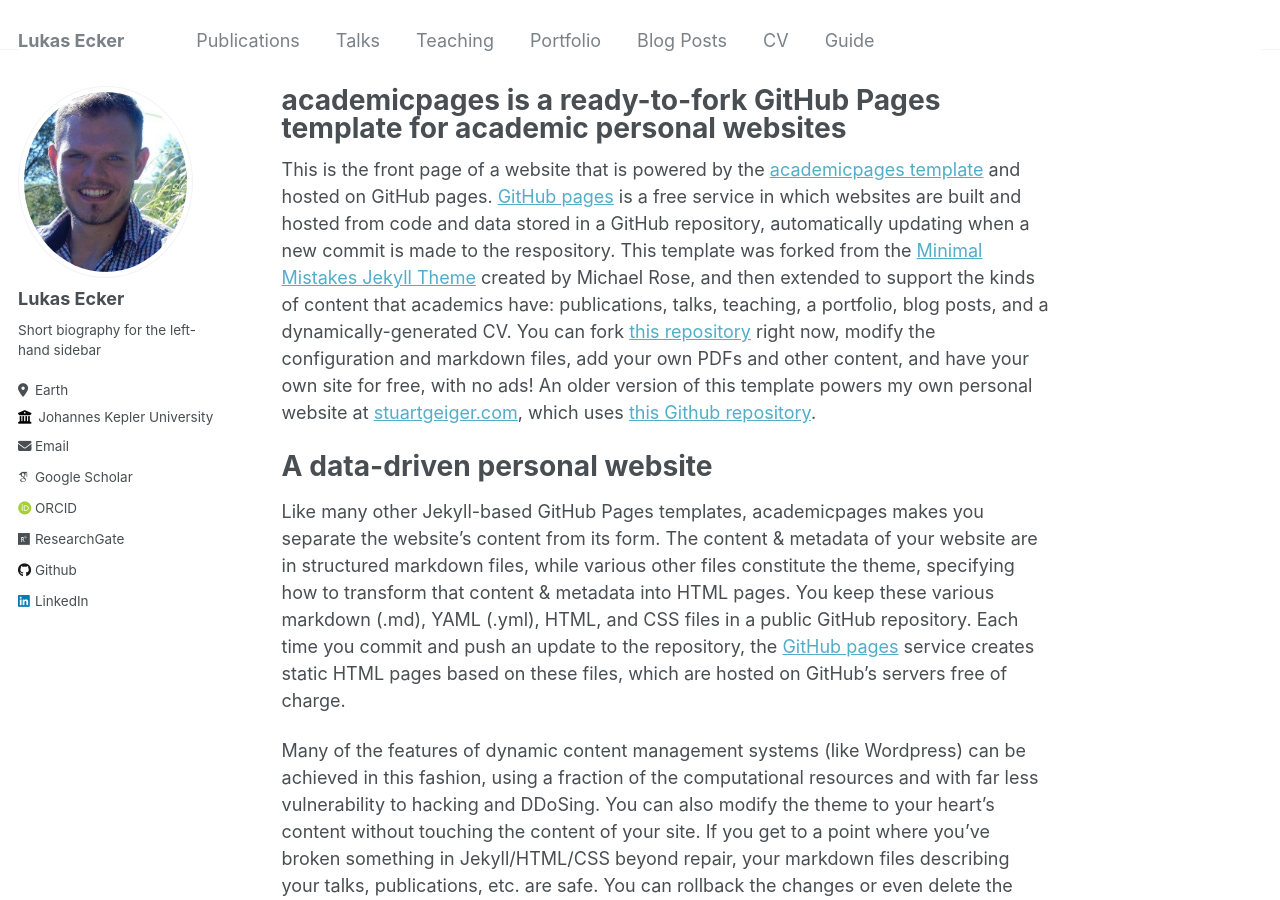
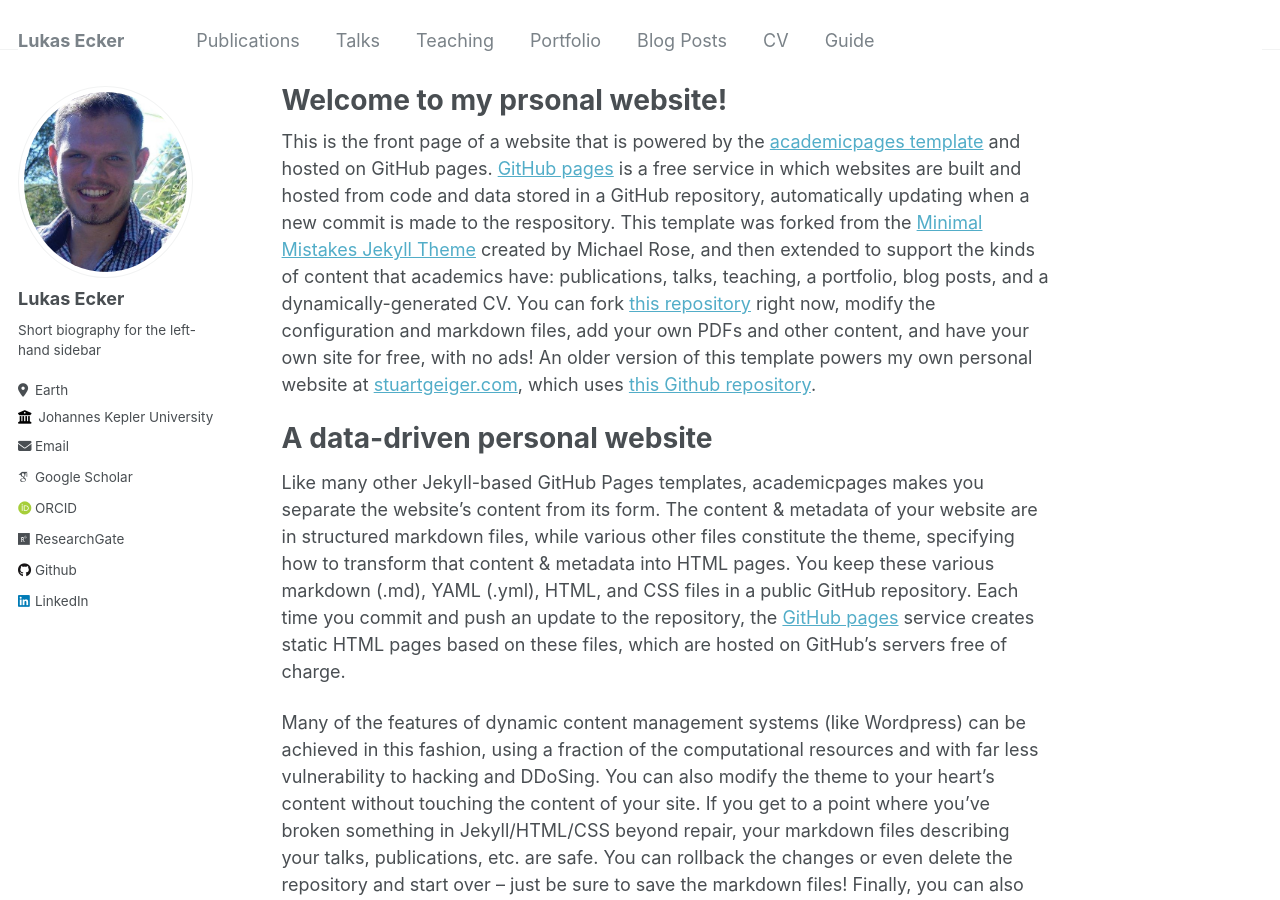
Before and after one commit to lukas-ecker/lukas-ecker.github.io, a Jekyll site: the page built from _pages/about.md, in a window 1280 px wide and 900 px high. Built offline with Jekyll 4.4.1, drawn with Linux system fonts in a browser that asks for light colours; some web fonts are replaced.

Commit message:
Update about.md

```diff
--- a/_pages/about.md
+++ b/_pages/about.md
@@ -1,6 +1,6 @@
 ---
 permalink: /
-title: "academicpages is a ready-to-fork GitHub Pages template for academic personal websites"
+title: "Welcome to my prsonal website!"
 author_profile: true
 redirect_from:
   - /about/
```
